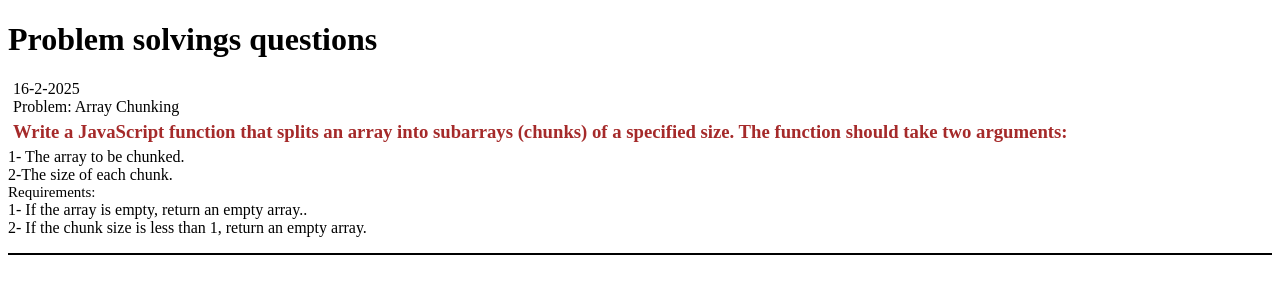
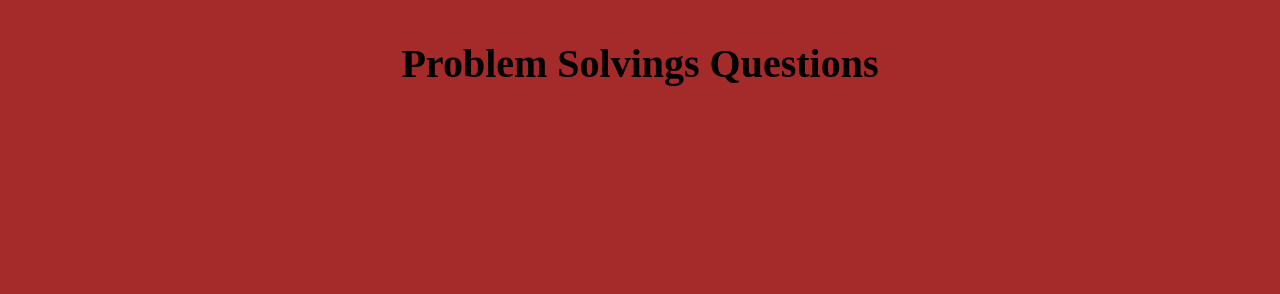
Before and after one commit to Aya-Mohammed-Hussien/ProblemSolving-Questions, a plain HTML site: page index.html in a window 1280 px wide. Drawn offline with Linux system fonts and the light colour scheme.

Commit message:
html Modification

```diff
--- a/index.html
+++ b/index.html
@@ -8,10 +8,10 @@
     <title>Document</title>
 </head>
 
-<body>
+<body style="background-color: brown;">
 
-    <h1>Problem solvings questions </h1>
-    <div style="border-bottom: 2px solid black;">
+    <h1 style="text-align: center; margin-top: 40px; font-size: 40px;">Problem Solvings Questions </h1>
+    <!-- <div style="border-bottom: 2px solid black;">
         <p style="margin:5px;"><span style="display: block;">16-2-2025</span>
             <span style="display: block;">Problem: Array Chunking</span>
         <h3 style="color: brown; margin:5px ;">Write a JavaScript function that splits an array into subarrays (chunks) of a
@@ -24,7 +24,7 @@
         <span style="display: block;">  2- If the chunk size is less than 1, return an empty array.</p>
         </span>
 
-    </div>
+    </div> -->
 
     <script src="./main.js"></script>
 </body>
```
